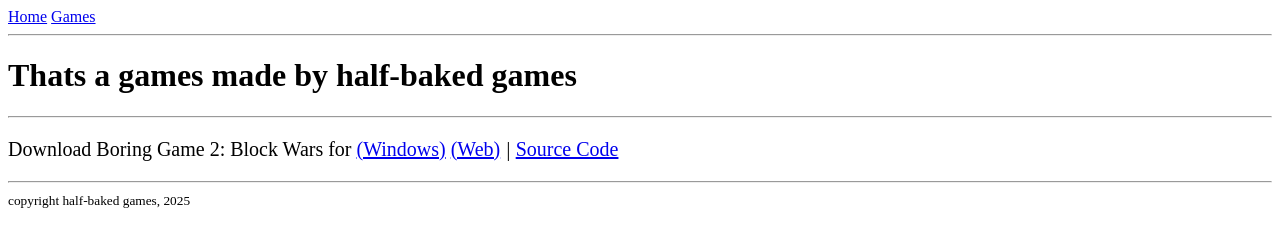
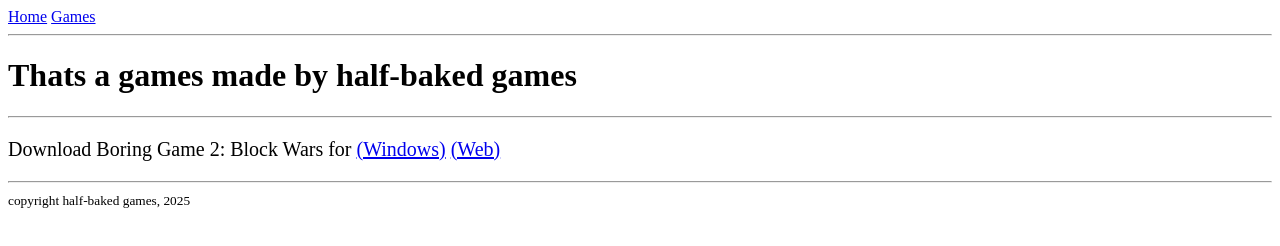
Before and after one commit to leksevzip/leksevzip.github.io, a plain HTML site: page games/index.html in a window 1280 px wide. Drawn offline with Linux system fonts and the light colour scheme.

Commit message:
BG2 source code removed
because of repo deleting

```diff
--- a/games/index.html
+++ b/games/index.html
@@ -13,8 +13,6 @@
       <p style="font-size:20px">Download Boring Game 2: Block Wars for
       <a style="font-size:20px"; href="release/windows/BG2.zip">(Windows)</a>
       <a style="font-size:20px"; href="release/web/BG2/index.html">(Web)</a>
-      <i>| </i>
-      <a style="font-size:20px"; href="https://github.com/leksevzip/leksevzip.github.io">Source Code</a>
    </head>
    <hr>
    <small>copyright half-baked games, 2025</small>
```
